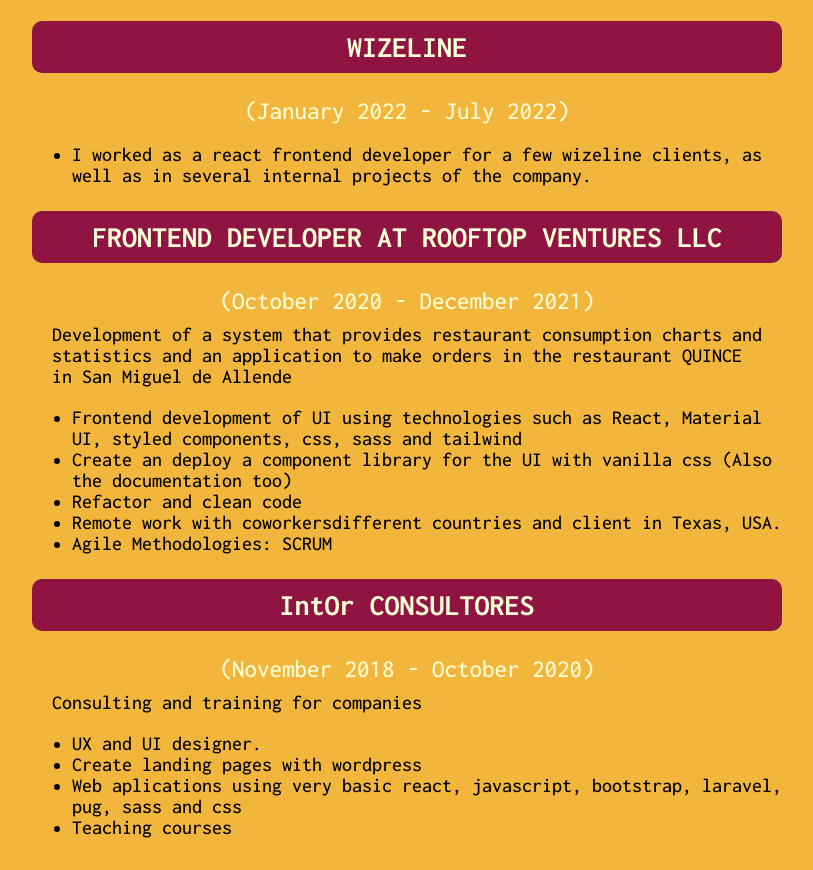
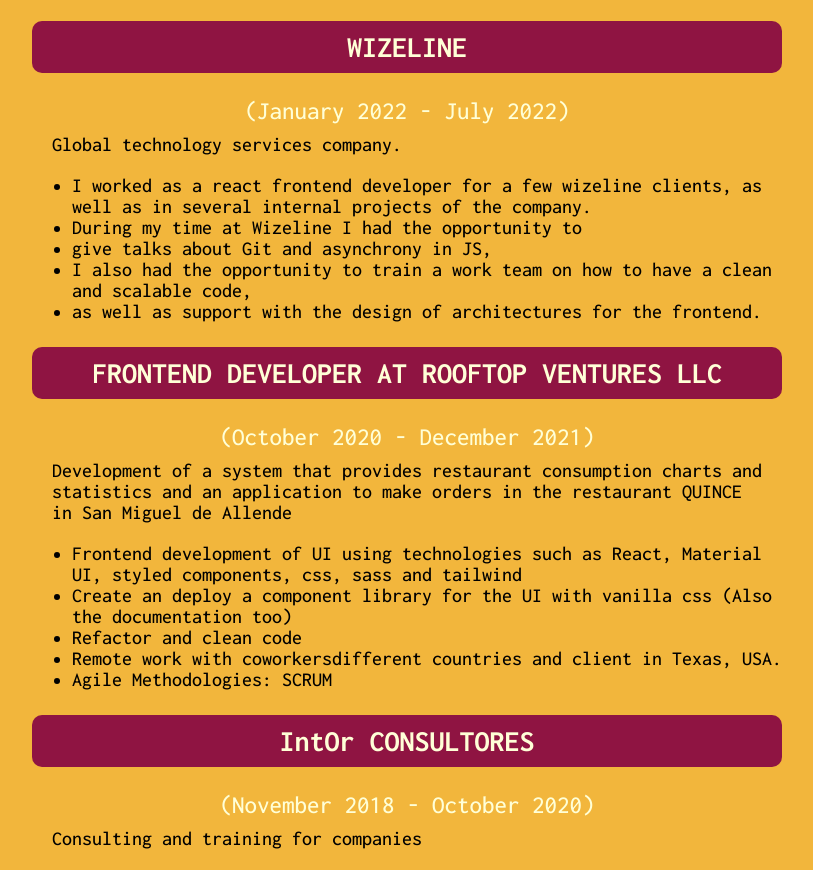
Before and after one commit to Anakraken/cv, a React (Create React App) app: page / in a window 1280 px wide. Shown: the part 2340-3210 px from the top of the page, without its empty margins (233-1046 px from the left). Built offline with nearby package versions, Linux system fonts and the light colour scheme.

Commit message:
[ADD] more information about my activities on Wizeline

```diff
--- a/src/views/Experience/data.js
+++ b/src/views/Experience/data.js
@@ -2,9 +2,13 @@
     { id: 0,
       title: 'WIZELINE',
       date: '(January 2022 - July 2022)',
-      description:'',
+      description:'Global technology services company.',
       exp: [
-        'I worked as a react frontend developer for a few wizeline clients, as well as in several internal projects of the company.'
+        'I worked as a react frontend developer for a few wizeline clients, as well as in several internal projects of the company.',
+        'During my time at Wizeline I had the opportunity to ',
+        'give talks about Git and asynchrony in JS,',
+        'I also had the opportunity to train a work team on how to have a clean and scalable code,',
+        ' as well as support with the design of architectures for the frontend.'
       ]
     },
     { id: 1,
```
Also changed, not shown: 1 other file (tests, documents, lock files or other folders).
